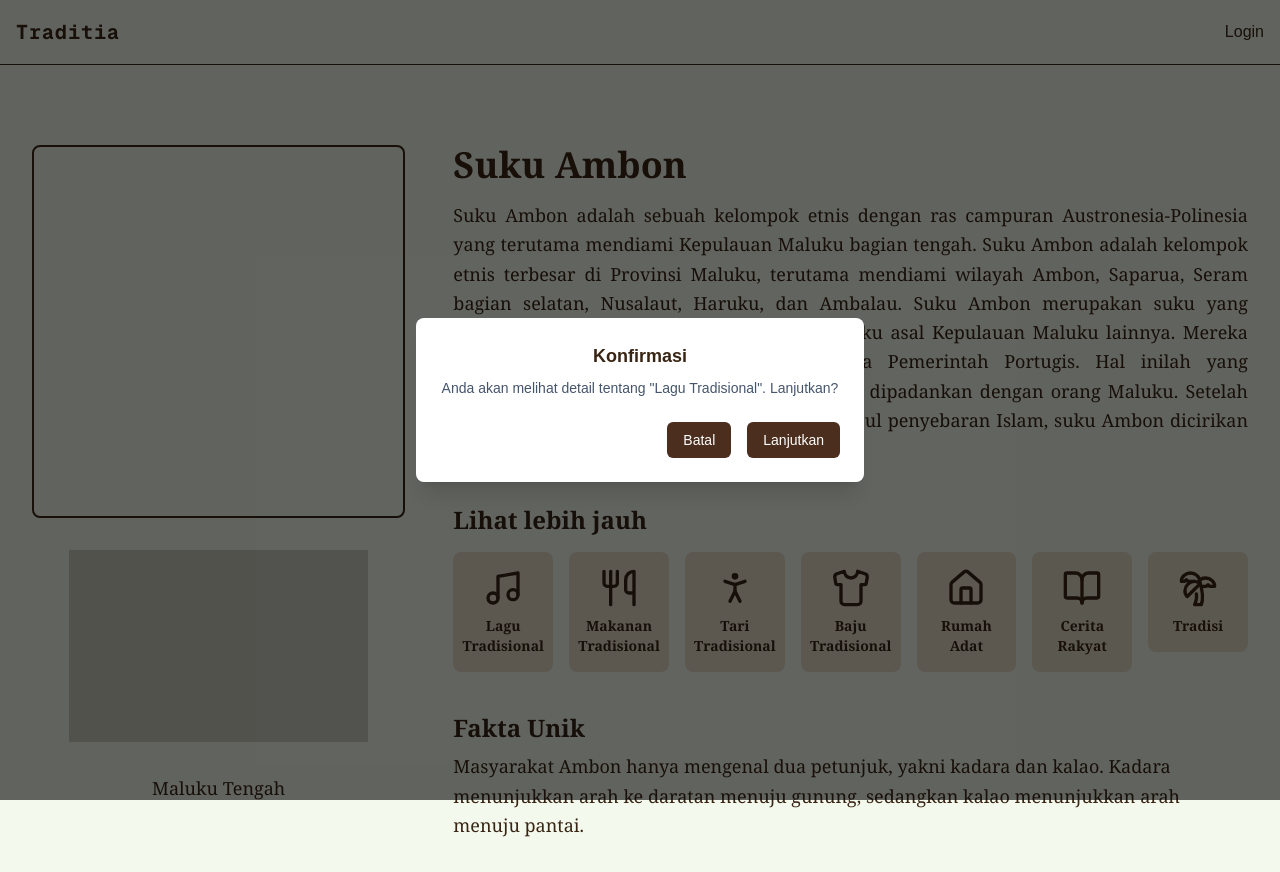
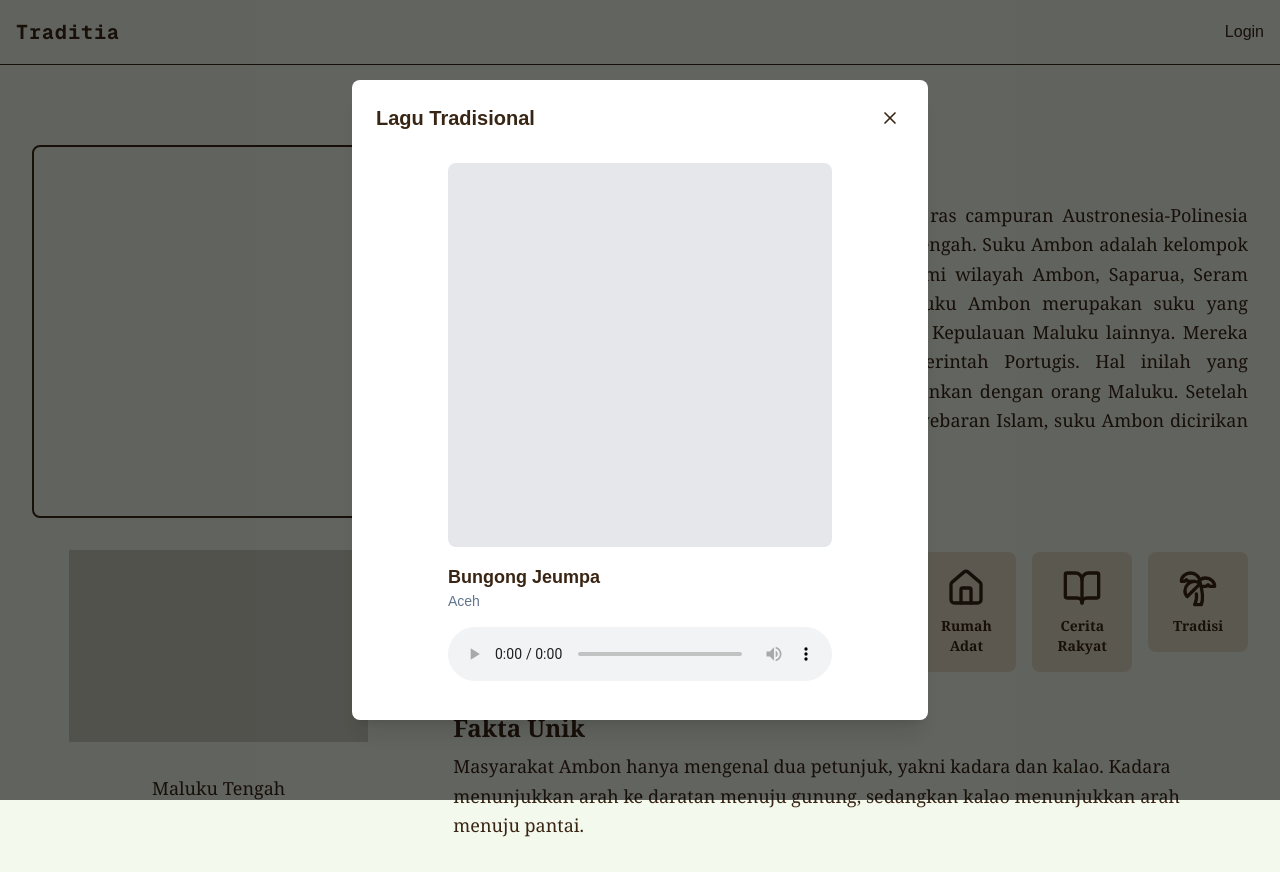
Before and after one commit to numshv/fe-traditia, a Next.js app: page /suku in a window 1280 px wide. Both pictures are taken after a click on the button "Lagu Tradisional". Built offline with nearby package versions, Linux system fonts and the light colour scheme.

Commit message:
feat: add song popup

```diff
--- a/src/components/ChoicePopup.tsx
+++ b/src/components/ChoicePopup.tsx
@@ -2,14 +2,31 @@
 
 import * as React from 'react';
 import { createPortal } from 'react-dom';
+import { X } from 'lucide-react'; // Impor ikon untuk tombol close
 
-interface AlertDialogProps {
+// Definisikan tipe untuk properti lagu
+interface Song {
+  title: string;
+  artist: string;
+  audioSrc: string; // URL ke file MP3
+}
+
+// UBAH: Hilangkan `children` karena konten sekarang spesifik untuk lagu
+interface MusicPopupProps {
   isOpen: boolean;
   onClose: () => void;
-  children: React.ReactNode;
 }
 
-const ChoicePopup: React.FC<AlertDialogProps> = ({ isOpen, onClose, children }) => {
+const ChoicePopup: React.FC<MusicPopupProps> = ({ isOpen, onClose }) => {
+  // BARU: Data dummy untuk daftar lagu
+  const dummySongs: Song[] = [
+    { title: "Bungong Jeumpa", artist: "Aceh", audioSrc: "/path/to/song1.mp3" },
+    { title: "Butet", artist: "Sumatera Utara", audioSrc: "/path/to/song2.mp3" },
+    { title: "Soleram", artist: "Riau", audioSrc: "/path/to/song3.mp3" },
+    { title: "Apuse", artist: "Papua", audioSrc: "/path/to/song4.mp3" },
+    { title: "Yamko Rambe Yamko", artist: "Papua", audioSrc: "/path/to/song5.mp3" },
+  ];
+
   React.useEffect(() => {
     const handleEsc = (event: KeyboardEvent) => {
       if (event.key === 'Escape') {
@@ -18,9 +35,11 @@ const ChoicePopup: React.FC<AlertDialogProps> = ({ isOpen, onClose, children })
     };
     if (isOpen) {
       window.addEventListener('keydown', handleEsc);
+      document.body.style.overflow = 'hidden'; // Mencegah body di belakang ikut scroll
     }
     return () => {
       window.removeEventListener('keydown', handleEsc);
+      document.body.style.overflow = 'auto';
     };
   }, [isOpen, onClose]);
 
@@ -33,11 +52,37 @@ const ChoicePopup: React.FC<AlertDialogProps> = ({ isOpen, onClose, children })
       className="fixed inset-0 z-50 flex items-center justify-center bg-black/60"
       onClick={onClose}
     >
+      {/* UBAH: Ukuran popup dibuat lebih tinggi dan lebar */}
       <div
-        className="relative w-full max-w-md rounded-lg bg-white p-6 shadow-xl dark:bg-slate-900"
-        onClick={(e) => e.stopPropagation()} // Mencegah dialog tertutup saat area di dalamnya diklik
+        className="relative flex flex-col w-full max-w-xl h-[80vh] rounded-lg bg-white p-6 shadow-xl dark:bg-slate-900"
+        onClick={(e) => e.stopPropagation()}
       >
-        {children}
+        {/* BARU: Header untuk popup */}
+        <div className="flex justify-between items-center mb-4">
+          <h2 className="text-xl font-bold">Lagu Tradisional</h2>
+          <button onClick={onClose} className="p-1 rounded-full hover:bg-slate-100 dark:hover:bg-slate-800">
+            <X className="h-5 w-5" />
+          </button>
+        </div>
+
+        {/* BARU: Kontainer slider/carousel horizontal yang scrollable */}
+        <div className="flex-1 overflow-x-auto snap-x snap-mandatory scroll-smooth flex">
+          {dummySongs.map((song, index) => (
+            <div key={index} className="flex-shrink-0 w-full h-full snap-center flex flex-col items-center justify-center p-4">
+              <div className="w-full max-w-sm">
+                <div className="aspect-square w-full bg-gray-200 dark:bg-slate-800 rounded-lg mb-4">
+                  {/* Anda bisa menaruh gambar album di sini */}
+                </div>
+                <h3 className="text-lg font-semibold">{song.title}</h3>
+                <p className="text-sm text-slate-500">{song.artist}</p>
+                <audio controls className="w-full mt-4">
+                  <source src={song.audioSrc} type="audio/mpeg" />
+                  Browser Anda tidak mendukung elemen audio.
+                </audio>
+              </div>
+            </div>
+          ))}
+        </div>
       </div>
     </div>,
     document.body
```
